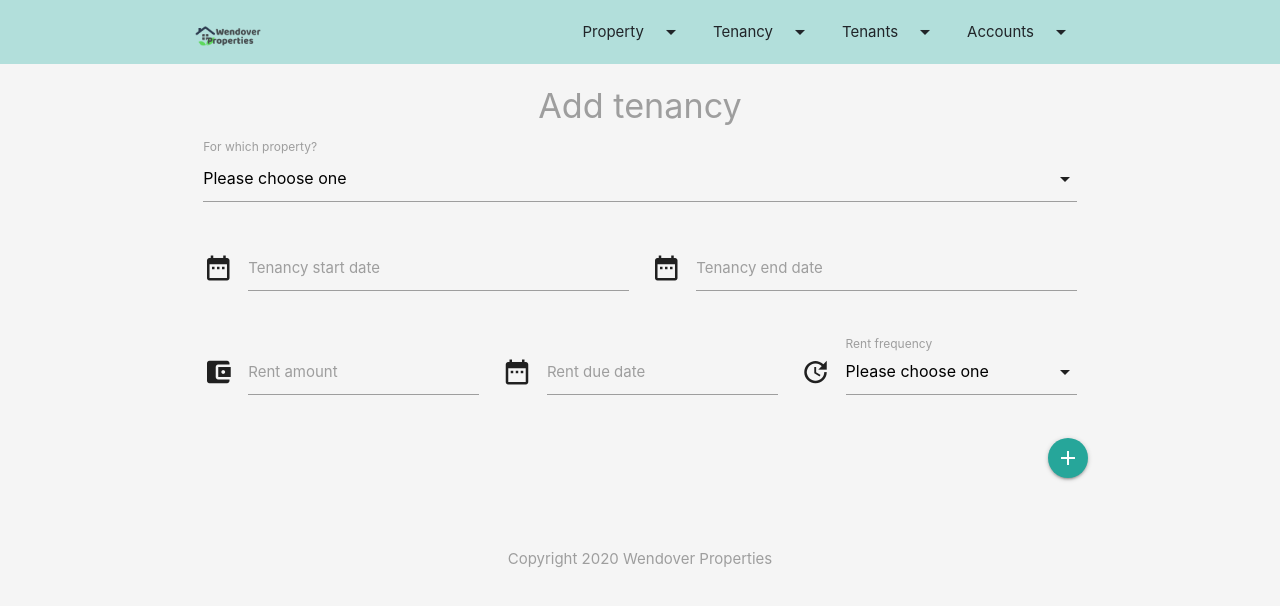
After one commit to Staffing07/wendoverproperties, a PHP site: page /templates/addtenancy.php in a window 1280 px wide. The commit adds this page. Shown: the top 606 px of the page. Run offline with PHP 8.4, Linux system fonts and the light colour scheme; the template is opened without the code that fills it, so the values that code supplies are empty.

Commit message:
added add tenancy page

```diff
--- /dev/null
+++ b/templates/addtenancy.php
@@ -0,0 +1,122 @@
+<?php
+// MySQLi or PDO - can use either MySQLi is an easier procedural method.  Should learn PDO when I can
+$conn = mysqli_connect('localhost', 'un4h9q4cq4qq9', 'bQ5~R3d#5|^2', 'dbvxpegdk288uk');
+
+// Check connection working
+if (!$conn) {
+    echo 'Connection error: ' . mysqli_connect_error();
+}
+
+$sql = 'SELECT * FROM properties';
+
+// make query & get result
+$result = mysqli_query($conn, $sql);
+
+
+
+// print the array to screen (useful to check result working)
+print_r($properties);
+?>
+
+<?php include('header.php'); ?>
+
+
+<h4 class="center grey-text">Add tenancy</h4>
+
+
+<div class="container">
+
+    <div class="row">
+        <form action="" class="col s12">
+            <div class="row">
+                <div class="col s12">
+
+                    <label>For which property?</label>
+
+                    <select>
+                        <option>Please choose one</option>
+                        <?php while ($rows = mysqli_fetch_array($result)) :; ?>
+                            <option><?php echo $rows[1]; ?></option>
+
+                        <?php endwhile; ?>
+
+                    </select>
+                </div>
+            </div>
+
+
+            <div class="row">
+                <div class="col s6">
+                    <div class="input-field">
+                        <i class="material-icons prefix">date_range</i>
+                        <input id="tenancy_start_date" type="text" class="datepicker">
+                        <label for="tenancy_start_date">Tenancy start date</label>
+
+                    </div>
+
+                </div>
+                <div class="col s6">
+                    <div class="input-field">
+                        <i class="material-icons prefix">date_range</i>
+                        <input id="tenancy_end_date" type="text" class="datepicker">
+                        <label for="tenancy_end_date">Tenancy end date</label>
+                    </div>
+
+
+                </div>
+            </div>
+
+            <div class="row">
+                <div class="input-field col s4">
+                    <i class="material-icons prefix">account_balance_wallet</i>
+                    <input id="rent_amount" type="text">
+                    <label for="rent_amount">Rent amount</label>
+                </div>
+                <div class="input-field col s4">
+                    <i class="material-icons prefix">date_range</i>
+                    <input id="tenancy_due_date" type="text" class="datepicker">
+                    <label for="tenancy_due_date">Rent due date</label>
+                </div>
+                <div class="input-field col s4">
+                    <i class="material-icons prefix">update</i>
+                    <select id="rent_frequency">
+                        <option>Please choose one</option>
+                        <option>Calendar monthly</option>
+                        <option>Four weekly</option>
+                        <option>Fortnightly</option>
+                        <option>Weekly</option>
+                    </select>
+                    <label for="rent_frequency">Rent frequency</label>
+                </div>
+            </div>
+            <div class="row">
+                <a href="#" class="btn-floating right"><i class="material-icons">add</i></a>
+            </div>
+
+
+
+
+        </form>
+    </div>
+
+</div>
+
+<script>
+    // jQuery
+
+    $(document).ready(function() {
+        $('select').formSelect();
+    });
+
+
+
+
+    //jQuery
+
+    $(document).ready(function() {
+        $('.datepicker').datepicker();
+    });
+</script>
+
+
+<?php include('footer.php'); ?>
--- a/templates/header.php
+++ b/templates/header.php
@@ -1,5 +1,7 @@
 <head>
   <meta charset="UTF-8">
+  <meta name="google" content="notranslate">
+  <meta http-equiv="Content-Language" content="en">
   <meta name="viewport" content="width=php test, initial-scale=1.0">
   <meta http-equiv="X-UA-Compatible" content="ie=edge">
   <title>Wendover Properties</title>
@@ -18,10 +20,6 @@
     #logo {
       height: 2.3em;
     }
-
-
-
-
     </style>
   <script src="https://code.jquery.com/jquery-3.4.1.js" integrity="sha256-WpOohJOqMqqyKL9FccASB9O0KwACQJpFTUBLTYOVvVU=" crossorigin="anonymous"></script>
   <!-- Compiled and minified JavaScript -->
@@ -41,7 +39,7 @@
 
       // Or with jQuery
 
-  $(document).ready(function(){
+      $(document).ready(function() {
         $('.sidenav').sidenav();
       });
     });
@@ -62,7 +60,7 @@
   <ul id="tenancy" class="dropdown-content">
     <li><a href="/templates/viewtenancy.php">View</a></li>
     <li class="divider"></li>
-    <li><a href="#!">Add</a></li>
+    <li><a href="/templates/addtenancy.php">Add</a></li>
     <li class="divider"></li>
     <li><a href="#!">Edit</a></li>
   </ul>
--- a/templates/viewtenancy.php
+++ b/templates/viewtenancy.php
@@ -98,8 +98,9 @@ $result = mysqli_query($conn, $sql);
         </table>
 
     </div>
+
     <div class="row">
-        <a href="#" class="btn-floating right"><i class="material-icons">add</i></a>
+        <a href="addtenancy.php" class="btn-floating right"><i class="material-icons">add</i></a>
     </div>
 </div>
 
```
Also changed, not shown: phpnotes.php (+8 -0 lines), dbinfo.txt (line endings or trailing spaces). Lines whose indentation alone changed are shown as unchanged.
